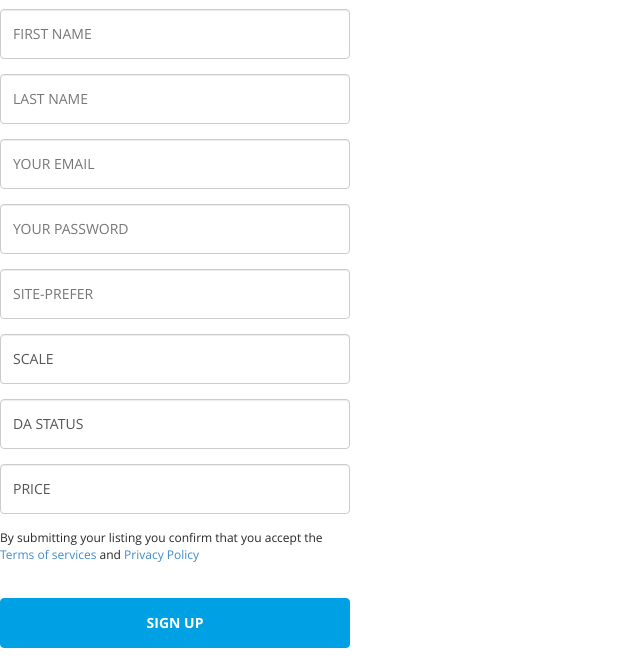
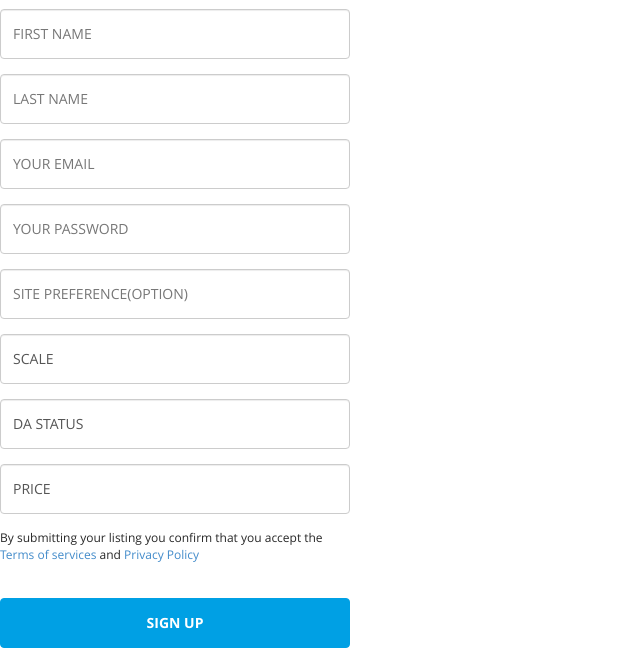
Before and after one commit to RedRadical/findsite, a PHP site: template app/FindSite/View/User/register.php in a window 1280 px wide. Shown: the part 168-840 px from the top of the page, without its empty margins (0-640 px from the left). Run offline with PHP 8.4, Linux system fonts and the light colour scheme; the template is opened without the code that fills it, so the values that code supplies are empty; some libraries are stand-ins or nearby versions.

Commit message:
fixed site preference typo

```diff
--- a/app/FindSite/View/User/register.php
+++ b/app/FindSite/View/User/register.php
@@ -25,7 +25,7 @@
         </div>
         <div class="form-group">
 
-            <input type="Site preference(option)" class="form-control" id="suburb" placeholder="site-prefer">
+            <input type="site-prefer)" class="form-control" id="suburb" placeholder="Site preference(option)">
 
         </div>
         <div class="form-group">
```
